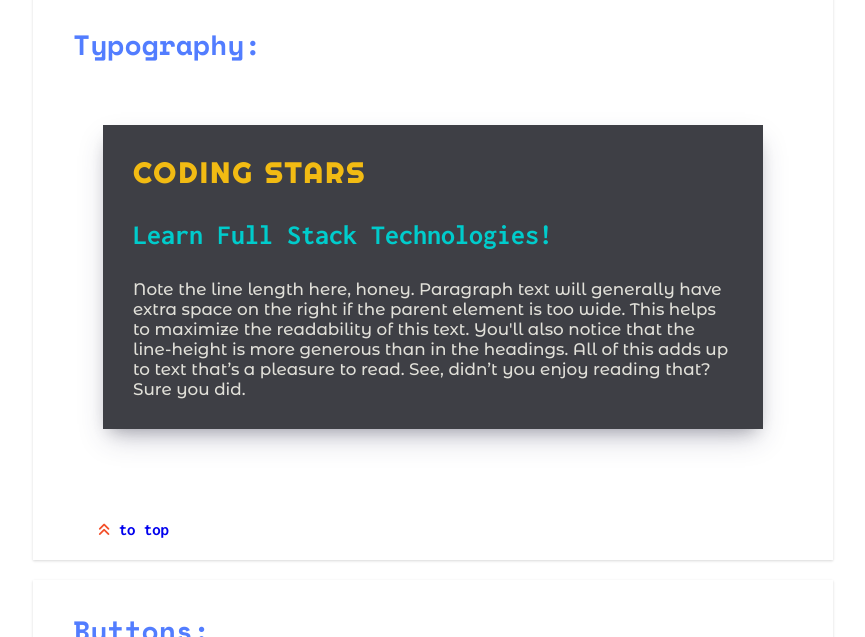
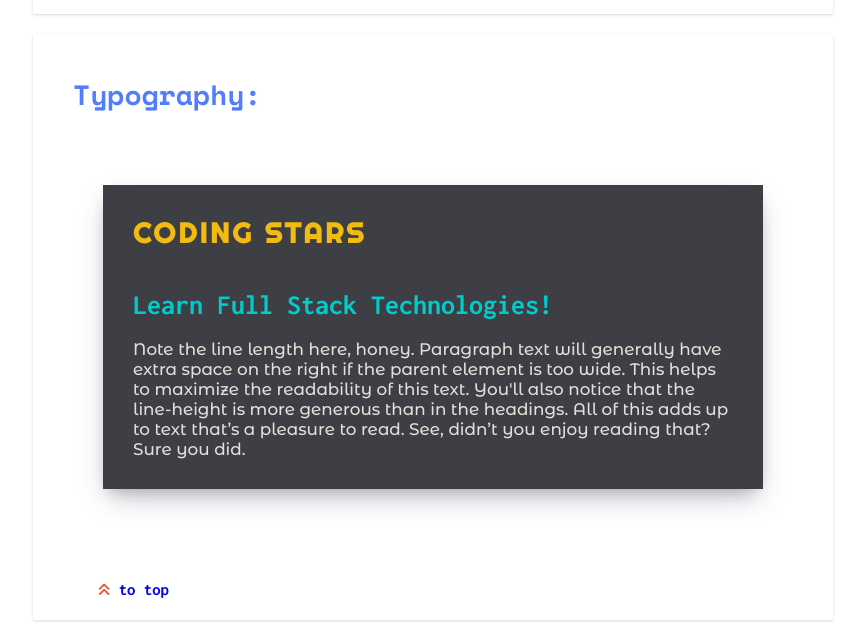
Before and after one commit to saramazal/coding-stars-style-guide, a plain HTML site: page index.html in a window 1280 px wide. Shown: the part 733-1370 px from the top of the page, without its empty margins (207-1072 px from the left). Drawn offline with nearby package versions, Linux system fonts and the light colour scheme.

Commit message:
p padding

```diff
--- a/style.css
+++ b/style.css
@@ -74,7 +74,7 @@ h1 {
 
 h2 {
   font-size: 2em;
-  padding: 10px 20px;
+  padding: 20px;
   color: var(--color-heading);
 }
 
@@ -89,7 +89,7 @@ h5 {
 
 p {
   font-size: 1em;
-  padding: 20px;
+  padding: 0 20px 20px 20px;
   transform-style: preserve-3d;
   transform: perspective(800px);
   /*transition: all 0.3s ease;*/
```
